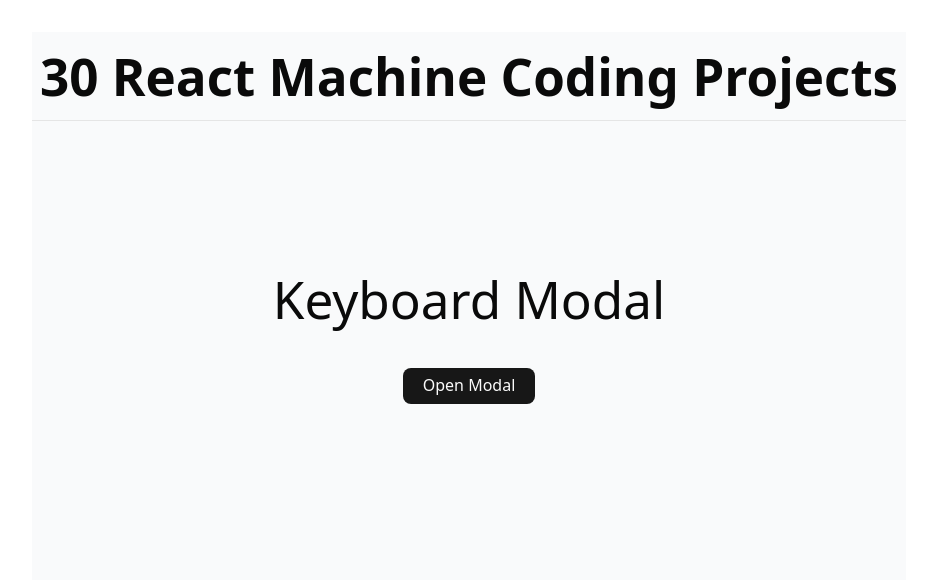
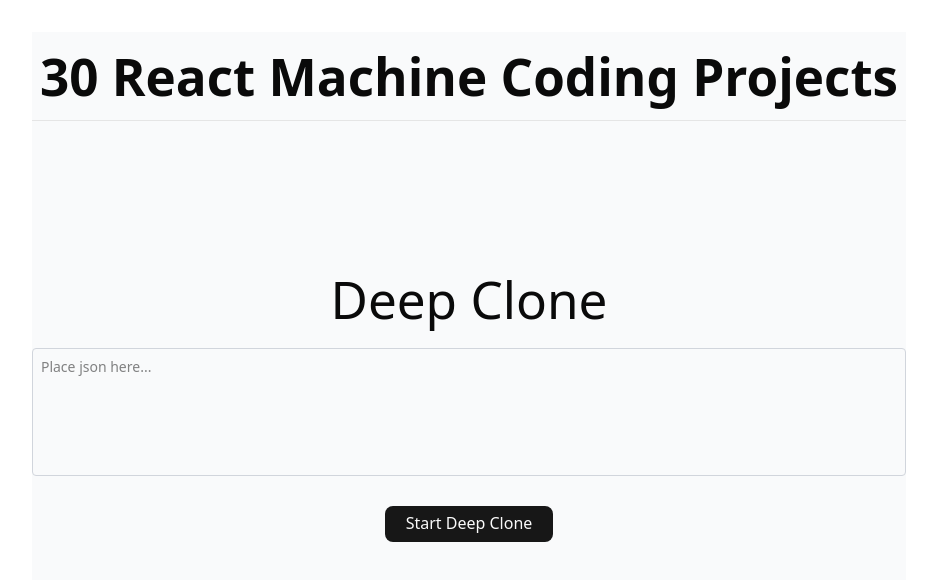
Before and after one commit to antoniojsp/react_30projects, a React (Vite) app in the folder projects/: page / in a window 1280 px wide. Shown: the top 580 px of the page, without its empty margins (171-1108 px from the left). Built offline with nearby package versions, Linux system fonts and the light colour scheme.

Commit message:
deep clone

```diff
--- a/projects/src/App.jsx
+++ b/projects/src/App.jsx
@@ -12,6 +12,7 @@ import CustomTabs from './components/projects/custom-tabs'
 import FlattedArray from './components/projects/flat-array'
 import FlattenObjectInspector from './components/projects/flatten-object-inspector'
 import KeyboardModal from './components/projects/11-keyboard-modal'
+import DeepClone from './components/projects/12-deep-clone'
 
 function App() {
 
@@ -36,7 +37,8 @@ function App() {
         {/* <CustomTabs /> */}
         {/* <FlattedArray /> */}
         {/* <FlattenObjectInspector /> */}
-        <KeyboardModal />
+        {/* <KeyboardModal /> */}
+        <DeepClone />
       </main>
     </div>
   )
--- /dev/null
+++ b/projects/src/components/projects/12-deep-clone.jsx
@@ -0,0 +1,72 @@
+import { useState } from "react"
+import { Button } from "../ui/button";
+
+
+export default function DeepClone(){
+
+    const [input, setInput] = useState("");
+    const [original, setOriginal] = useState(null);
+    const [cloned, setCloned] = useState(null);
+
+    const deepClone = (obj) =>{
+        if(obj === null || typeof obj !== "object"){
+            return obj
+        }
+        const clone = Array.isArray(obj) ? []:{};
+        for(const key in obj){
+            clone[key] = deepClone(obj[key]);
+        }
+        return clone;
+    }
+
+    const handleDeepClone = () =>{
+        try{
+            const parseObj = JSON.parse(input);
+            setOriginal(parseObj);
+            const cloneObj = deepClone(parseObj);
+            setCloned(cloneObj)
+            console.log(cloneObj)
+        }catch(e){
+            console.log(e);
+        }
+    }
+
+    return(
+        <div className="flex flex-col pt-[150px] justify-center bg-gray-50">
+            <h1>Deep Clone</h1>
+            <div className="mt-5">
+                <textarea
+                    className="w-full p-2 h-32 border border-gray-300 rounded text-sm resize-none"
+                    placeholder="Place json here..."
+                    value={input}
+                    onChange={(event) => setInput(event.target.value)}
+                />
+                <Button onClick={handleDeepClone} className={"mt-6"}>Start Deep Clone</Button>
+                    <div className="flex flex-col gap-5">
+                        <div>
+                        {
+                            original && (
+                                <div>
+                                        <h3>Original Object</h3>
+                                        <pre className="whitespace-pre-wrap bg-gray-100 p-4 rounded text-sm">
+                                            {JSON.stringify(original, null, 2)}
+                                        </pre>
+                                </div>
+                            )
+                        }
+                        </div>
+                        {
+                            cloned && (
+                                <div>
+                                        <h3>Cloned Object</h3>
+                                        <pre className="whitespace-pre-wrap bg-gray-100 p-4 rounded text-sm">
+                                            {JSON.stringify(cloned, null, 2)}
+                                        </pre>
+                                </div>
+                            )
+                        }
+                </div>
+            </div>
+        </div>
+    )
+}
```
